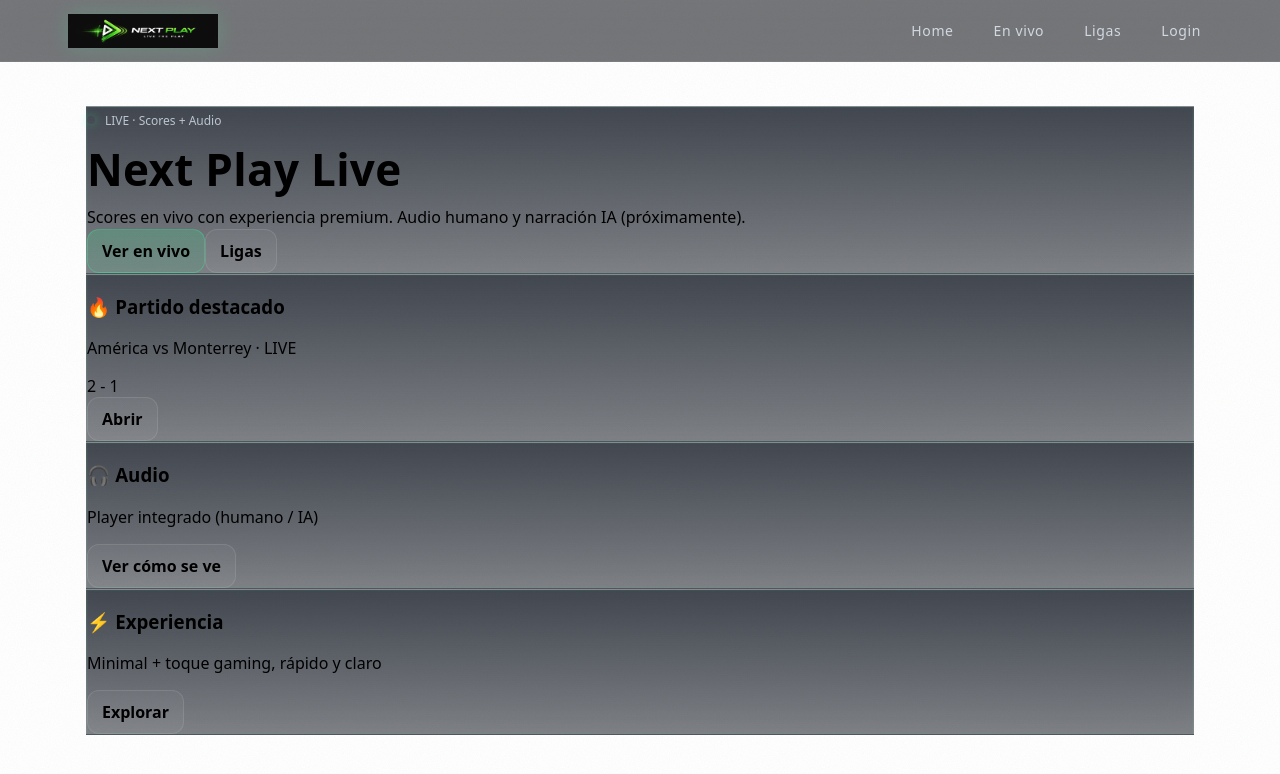
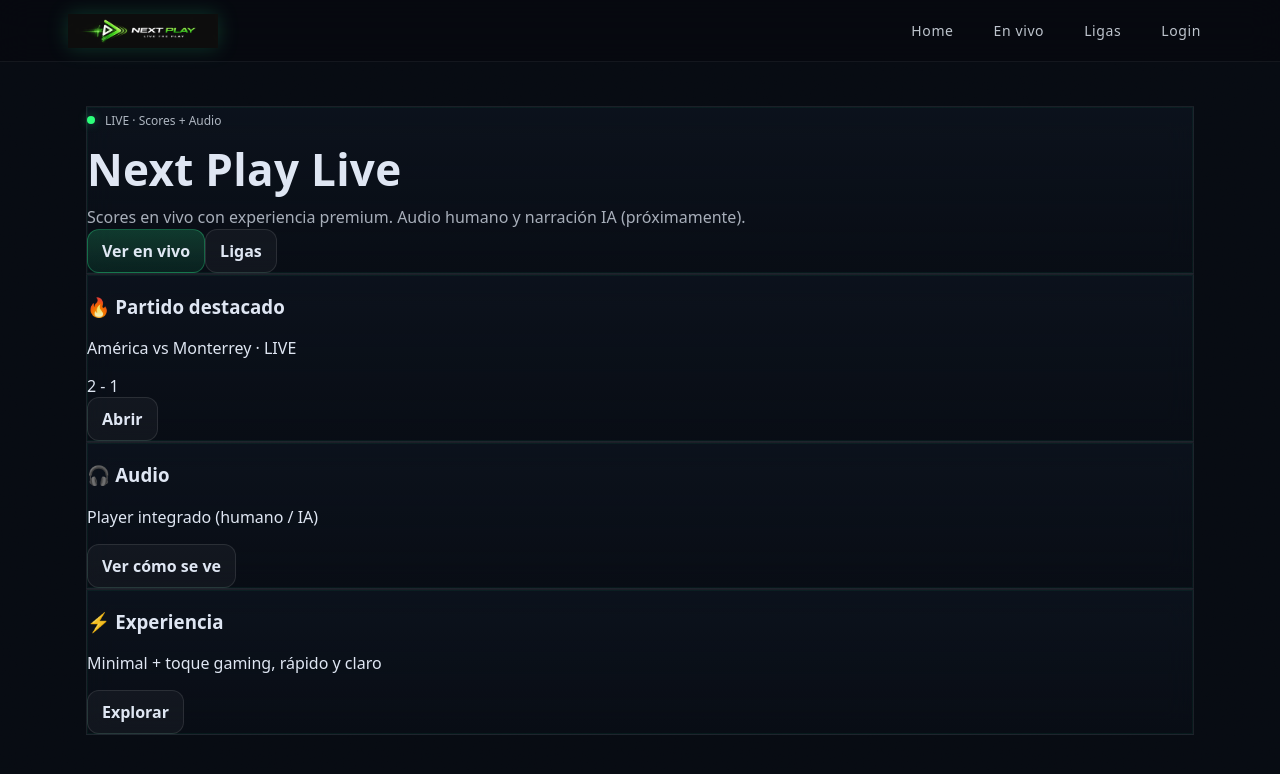
Before and after one commit to jonkas43/nextplaylive, a Next.js app: page / in a window 1280 px wide. Shown: the top 774 px of the page. Built offline with nearby package versions, Linux system fonts and the light colour scheme.

Commit message:
Finalize dark background structure

```diff
--- a/app/globals.css
+++ b/app/globals.css
@@ -1,18 +1,29 @@
-root{
-  --bg0:#05070c;
-  --bg1:#070b12;
-  --panel: rgba(12, 18, 28, .62);
-  --panel2: rgba(10, 15, 24, .45);
-  --stroke: rgba(255,255,255,.08);
-  --stroke2: rgba(0,255,140,.18);
-  --text:#e7eef8;
-  --muted:#9fb0c4;
+/* ===== Base (FONDO DARK EN TODO EL SITIO) ===== */
+:root{
+  --bg: #070b12;
+  --panel: rgba(18, 24, 36, .72);
+  --panel2: rgba(18, 24, 36, .52);
+  --border: rgba(120, 255, 160, .18);
+  --text: rgba(235, 242, 255, .95);
+  --muted: rgba(235, 242, 255, .70);
+  --green: #2cff7a;
+}
 
-  --green:#35ff9a;
-  --green2:#14d27f;
+*{ box-sizing: border-box; }
 
-  --shadow: 0 18px 50px rgba(0,0,0,.55);
-  --radius: 18px;
+html, body{
+  margin: 0;
+  padding: 0;
+  background: var(--bg) !important;
+  color: var(--text);
+}
+
+a{ color: inherit; text-decoration: none; }
+
+.container{
+  max-width: 1200px;
+  margin: 0 auto;
+  padding: 24px;
 }
 
 *{ box-sizing:border-box; }
@@ -24,11 +35,9 @@
   color:var(--text);
   font-family: system-ui, -apple-system, Segoe UI, Roboto, Arial, sans-serif;
   background:
-    radial-gradient(900px 500px at 22% 18%, rgba(53,255,154,.12), transparent 60%),
-    radial-gradient(800px 420px at 78% 26%, rgba(80,160,255,.10), transparent 60%),
-    radial-gradient(900px 700px at 50% 110%, rgba(0,0,0,.55), transparent 55%),
-    linear-gradient(180deg, var(--bg1) 0%, var(--bg0) 100%);
-  overflow-x:hidden;
+  radial-gradient(900px 500px at 22% 18%, rgba(53,255,154,.10), transparent 60%),
+  radial-gradient(800px 420px at 78% 26%, rgba(80,160,255,.08), transparent 60%),
+  var(--bg);
 }
 
 /* “Noise” sutil (textura tipo gaming) */
```
